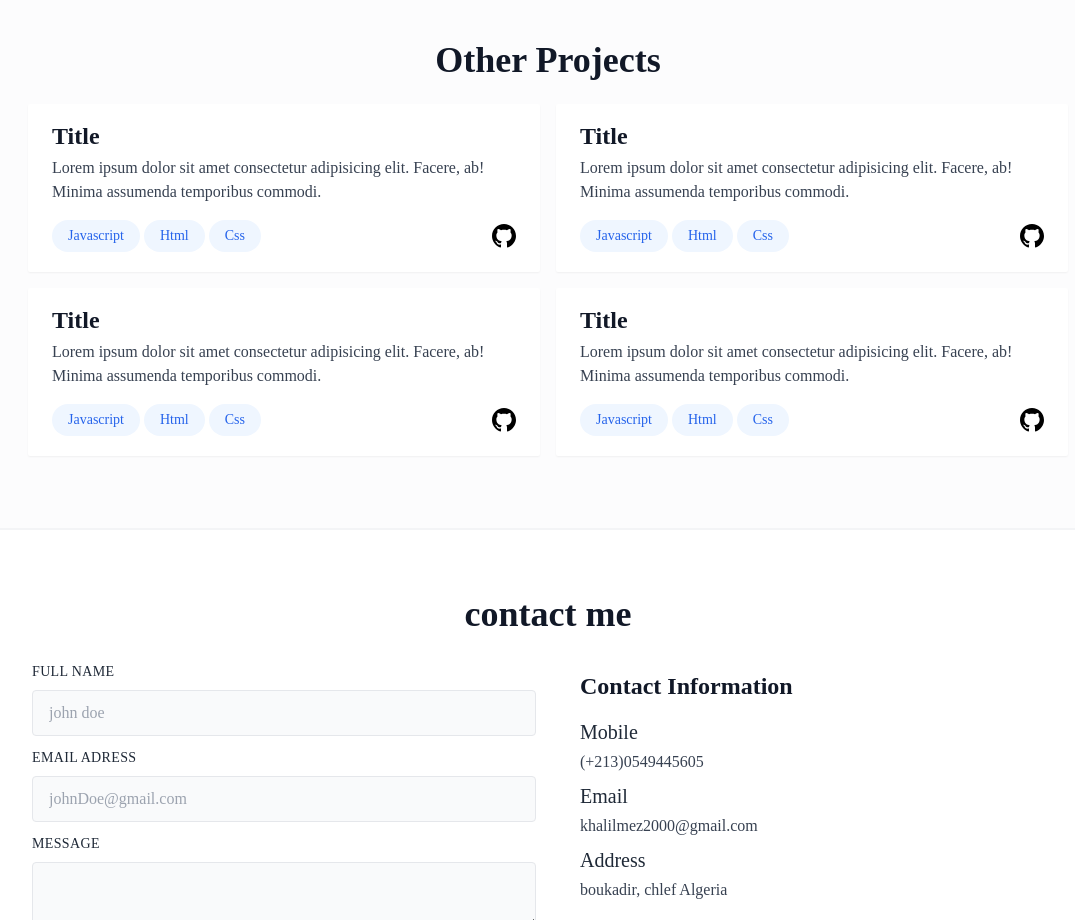
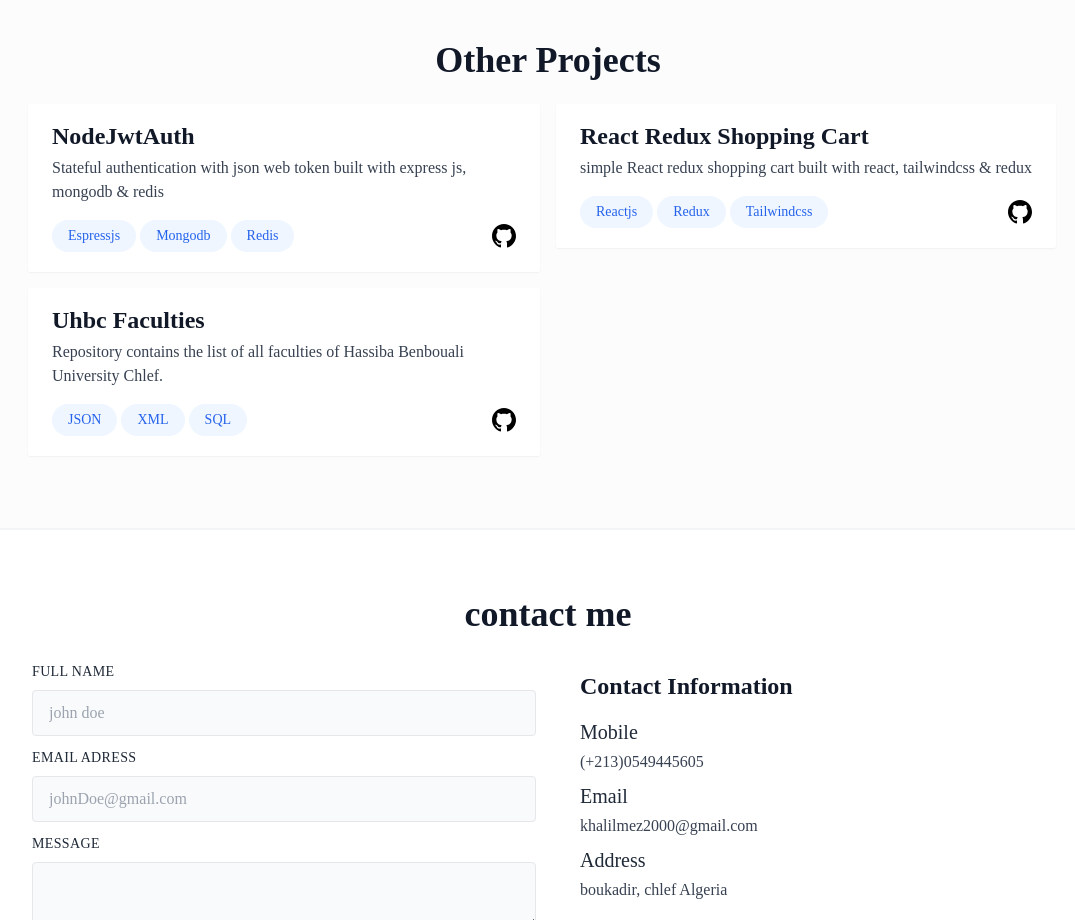
Before and after one commit to KhalilMeziane/my-portfolio-2022, a website: page index.html in a window 1280 px wide. Shown: the part 2200-3120 px from the top of the page, without its empty margins (92-1167 px from the left). Drawn offline with Linux system fonts and the light colour scheme; a web font is replaced by a local one.

Commit message:
add progects to other projects section

```diff
--- a/index.html
+++ b/index.html
@@ -30,7 +30,7 @@
     </style>
 </head>
 <body class="font-poppins">
-    <nav class="fixed top-0 w-full z-50 bg-white shadow-sm" aria-label="main page navigation">
+    <nav class="fixed top-0 w-full z-50 bg-white shadow-sm">
         <div class="container mx-auto px-4 sm:px-6 md:px-8 lg:px-10 xl:px-28">
             <div class="flex justify-between items-center h-16">
                 <a href="./index.html" class="capitalize font-medium text-gray-900">meziane khalil</a>
@@ -173,16 +173,16 @@
                         <li class="w-full md:w-1/2 p-2">
                             <div class="flex items-center">
                                 <div class="bg-white shadow-sm rounded-sm px-6 py-4">
-                                    <h4 class="text-2xl capitalize text-gray-900 font-semibold">title</h4>
-                                    <p class="text-gray-700 my-1">Lorem ipsum dolor sit amet consectetur adipisicing elit. Facere, ab! Minima assumenda temporibus commodi.</p>
+                                    <h4 class="text-2xl capitalize text-gray-900 font-semibold"> NodeJwtAuth</h4>
+                                    <p class="text-gray-700 my-1">Stateful authentication with json web token built with express js, mongodb & redis</p>
                                     <div class="mt-3 flex justify-between align-middle h-10 items-center">
                                         <ul class="flex gap-1 flex-wrap my-2">
-                                            <li class="bg-blue-50 text-sm capitalize px-4 py-1.5 rounded-full text-blue-600">javascript</li>
-                                            <li class="bg-blue-50 text-sm capitalize px-4 py-1.5 rounded-full text-blue-600">html</li>
-                                            <li class="bg-blue-50 text-sm capitalize px-4 py-1.5 rounded-full text-blue-600">css</li>
+                                            <li class="bg-blue-50 text-sm capitalize px-4 py-1.5 rounded-full text-blue-600">espressjs</li>
+                                            <li class="bg-blue-50 text-sm capitalize px-4 py-1.5 rounded-full text-blue-600">mongodb</li>
+                                            <li class="bg-blue-50 text-sm capitalize px-4 py-1.5 rounded-full text-blue-600">redis</li>
                                         </ul>
                                         <div class="">
-                                            <a href="#" class="">
+                                            <a href="https://github.com/MezianeKhalil/NodeJwtAuth" target="_blank">
                                                 <svg xmlns="http://www.w3.org/2000/svg" width="24" height="24" viewBox="0 0 24 24"><path d="M12 0c-6.626 0-12 5.373-12 12 0 5.302 3.438 9.8 8.207 11.387.599.111.793-.261.793-.577v-2.234c-3.338.726-4.033-1.416-4.033-1.416-.546-1.387-1.333-1.756-1.333-1.756-1.089-.745.083-.729.083-.729 1.205.084 1.839 1.237 1.839 1.237 1.07 1.834 2.807 1.304 3.492.997.107-.775.418-1.305.762-1.604-2.665-.305-5.467-1.334-5.467-5.931 0-1.311.469-2.381 1.236-3.221-.124-.303-.535-1.524.117-3.176 0 0 1.008-.322 3.301 1.23.957-.266 1.983-.399 3.003-.404 1.02.005 2.047.138 3.006.404 2.291-1.552 3.297-1.23 3.297-1.23.653 1.653.242 2.874.118 3.176.77.84 1.235 1.911 1.235 3.221 0 4.609-2.807 5.624-5.479 5.921.43.372.823 1.102.823 2.222v3.293c0 .319.192.694.801.576 4.765-1.589 8.199-6.086 8.199-11.386 0-6.627-5.373-12-12-12z"/></svg>
                                             </a>
                                         </div>
@@ -193,16 +193,16 @@
                         <li class="w-full md:w-1/2 p-2">
                             <div class="flex items-center">
                                 <div class="bg-white shadow-sm rounded-sm px-6 py-4">
-                                    <h4 class="text-2xl capitalize text-gray-900 font-semibold">title</h4>
-                                    <p class="text-gray-700 my-1">Lorem ipsum dolor sit amet consectetur adipisicing elit. Facere, ab! Minima assumenda temporibus commodi.</p>
+                                    <h4 class="text-2xl capitalize text-gray-900 font-semibold">React redux shopping cart</h4>
+                                    <p class="text-gray-700 my-1">simple React redux shopping cart built with react, tailwindcss & redux</p>
                                     <div class="mt-3 flex justify-between align-middle h-10 items-center">
                                         <ul class="flex gap-1 flex-wrap my-2">
-                                            <li class="bg-blue-50 text-sm capitalize px-4 py-1.5 rounded-full text-blue-600">javascript</li>
-                                            <li class="bg-blue-50 text-sm capitalize px-4 py-1.5 rounded-full text-blue-600">html</li>
-                                            <li class="bg-blue-50 text-sm capitalize px-4 py-1.5 rounded-full text-blue-600">css</li>
+                                            <li class="bg-blue-50 text-sm capitalize px-4 py-1.5 rounded-full text-blue-600">reactjs</li>
+                                            <li class="bg-blue-50 text-sm capitalize px-4 py-1.5 rounded-full text-blue-600">redux</li>
+                                            <li class="bg-blue-50 text-sm capitalize px-4 py-1.5 rounded-full text-blue-600">tailwindcss</li>
                                         </ul>
                                         <div class="">
-                                            <a href="#" class="">
+                                            <a href="https://github.com/MezianeKhalil/redux-shopping-cart" target="_blank">
                                                 <svg xmlns="http://www.w3.org/2000/svg" width="24" height="24" viewBox="0 0 24 24"><path d="M12 0c-6.626 0-12 5.373-12 12 0 5.302 3.438 9.8 8.207 11.387.599.111.793-.261.793-.577v-2.234c-3.338.726-4.033-1.416-4.033-1.416-.546-1.387-1.333-1.756-1.333-1.756-1.089-.745.083-.729.083-.729 1.205.084 1.839 1.237 1.839 1.237 1.07 1.834 2.807 1.304 3.492.997.107-.775.418-1.305.762-1.604-2.665-.305-5.467-1.334-5.467-5.931 0-1.311.469-2.381 1.236-3.221-.124-.303-.535-1.524.117-3.176 0 0 1.008-.322 3.301 1.23.957-.266 1.983-.399 3.003-.404 1.02.005 2.047.138 3.006.404 2.291-1.552 3.297-1.23 3.297-1.23.653 1.653.242 2.874.118 3.176.77.84 1.235 1.911 1.235 3.221 0 4.609-2.807 5.624-5.479 5.921.43.372.823 1.102.823 2.222v3.293c0 .319.192.694.801.576 4.765-1.589 8.199-6.086 8.199-11.386 0-6.627-5.373-12-12-12z"/></svg>
                                             </a>
                                         </div>
@@ -213,36 +213,16 @@
                         <li class="w-full md:w-1/2 p-2">
                             <div class="flex items-center">
                                 <div class="bg-white shadow-sm rounded-sm px-6 py-4">
-                                    <h4 class="text-2xl capitalize text-gray-900 font-semibold">title</h4>
-                                    <p class="text-gray-700 my-1">Lorem ipsum dolor sit amet consectetur adipisicing elit. Facere, ab! Minima assumenda temporibus commodi.</p>
+                                    <h4 class="text-2xl capitalize text-gray-900 font-semibold"> uhbc faculties</h4>
+                                    <p class="text-gray-700 my-1">Repository contains the list of all faculties of Hassiba Benbouali University Chlef.</p>
                                     <div class="mt-3 flex justify-between align-middle h-10 items-center">
                                         <ul class="flex gap-1 flex-wrap my-2">
-                                            <li class="bg-blue-50 text-sm capitalize px-4 py-1.5 rounded-full text-blue-600">javascript</li>
-                                            <li class="bg-blue-50 text-sm capitalize px-4 py-1.5 rounded-full text-blue-600">html</li>
-                                            <li class="bg-blue-50 text-sm capitalize px-4 py-1.5 rounded-full text-blue-600">css</li>
+                                            <li class="bg-blue-50 text-sm capitalize px-4 py-1.5 rounded-full text-blue-600">JSON</li>
+                                            <li class="bg-blue-50 text-sm capitalize px-4 py-1.5 rounded-full text-blue-600">XML</li>
+                                            <li class="bg-blue-50 text-sm capitalize px-4 py-1.5 rounded-full text-blue-600">SQL</li>
                                         </ul>
                                         <div class="">
-                                            <a href="#" class="">
-                                                <svg xmlns="http://www.w3.org/2000/svg" width="24" height="24" viewBox="0 0 24 24"><path d="M12 0c-6.626 0-12 5.373-12 12 0 5.302 3.438 9.8 8.207 11.387.599.111.793-.261.793-.577v-2.234c-3.338.726-4.033-1.416-4.033-1.416-.546-1.387-1.333-1.756-1.333-1.756-1.089-.745.083-.729.083-.729 1.205.084 1.839 1.237 1.839 1.237 1.07 1.834 2.807 1.304 3.492.997.107-.775.418-1.305.762-1.604-2.665-.305-5.467-1.334-5.467-5.931 0-1.311.469-2.381 1.236-3.221-.124-.303-.535-1.524.117-3.176 0 0 1.008-.322 3.301 1.23.957-.266 1.983-.399 3.003-.404 1.02.005 2.047.138 3.006.404 2.291-1.552 3.297-1.23 3.297-1.23.653 1.653.242 2.874.118 3.176.77.84 1.235 1.911 1.235 3.221 0 4.609-2.807 5.624-5.479 5.921.43.372.823 1.102.823 2.222v3.293c0 .319.192.694.801.576 4.765-1.589 8.199-6.086 8.199-11.386 0-6.627-5.373-12-12-12z"/></svg>
-                                            </a>
-                                        </div>
-                                    </div>
-                                </div>
-                            </div>
-                        </li>
-                        <li class="w-full md:w-1/2 p-2">
-                            <div class="flex items-center">
-                                <div class="bg-white shadow-sm rounded-sm px-6 py-4">
-                                    <h4 class="text-2xl capitalize text-gray-900 font-semibold">title</h4>
-                                    <p class="text-gray-700 my-1">Lorem ipsum dolor sit amet consectetur adipisicing elit. Facere, ab! Minima assumenda temporibus commodi.</p>
-                                    <div class="mt-3 flex justify-between align-middle h-10 items-center">
-                                        <ul class="flex gap-1 flex-wrap my-2">
-                                            <li class="bg-blue-50 text-sm capitalize px-4 py-1.5 rounded-full text-blue-600">javascript</li>
-                                            <li class="bg-blue-50 text-sm capitalize px-4 py-1.5 rounded-full text-blue-600">html</li>
-                                            <li class="bg-blue-50 text-sm capitalize px-4 py-1.5 rounded-full text-blue-600">css</li>
-                                        </ul>
-                                        <div class="">
-                                            <a href="#" class="">
+                                            <a href="https://github.com/MezianeKhalil/uhbc-faculties" target="_blank">
                                                 <svg xmlns="http://www.w3.org/2000/svg" width="24" height="24" viewBox="0 0 24 24"><path d="M12 0c-6.626 0-12 5.373-12 12 0 5.302 3.438 9.8 8.207 11.387.599.111.793-.261.793-.577v-2.234c-3.338.726-4.033-1.416-4.033-1.416-.546-1.387-1.333-1.756-1.333-1.756-1.089-.745.083-.729.083-.729 1.205.084 1.839 1.237 1.839 1.237 1.07 1.834 2.807 1.304 3.492.997.107-.775.418-1.305.762-1.604-2.665-.305-5.467-1.334-5.467-5.931 0-1.311.469-2.381 1.236-3.221-.124-.303-.535-1.524.117-3.176 0 0 1.008-.322 3.301 1.23.957-.266 1.983-.399 3.003-.404 1.02.005 2.047.138 3.006.404 2.291-1.552 3.297-1.23 3.297-1.23.653 1.653.242 2.874.118 3.176.77.84 1.235 1.911 1.235 3.221 0 4.609-2.807 5.624-5.479 5.921.43.372.823 1.102.823 2.222v3.293c0 .319.192.694.801.576 4.765-1.589 8.199-6.086 8.199-11.386 0-6.627-5.373-12-12-12z"/></svg>
                                             </a>
                                         </div>
@@ -309,7 +289,7 @@
             </div>
         </section>
     </main>
-    <footer class="bg-gray-50 py-16  border-t-2 border-solid border-gray-100">
+    <footer class="bg-gray-50 py-16 border-t-2 border-solid border-gray-100">
         <div class="container mx-auto px-4 sm:px-6 md:px-8 lg:px-10 xl:px-28">
             <div class="flex justify-between">
                 <p class="text-gray-800 text-center text-sm">&copy; 2022 - Meziane Khalil</p>
```
